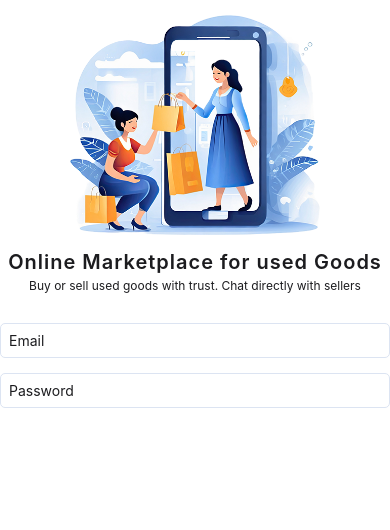
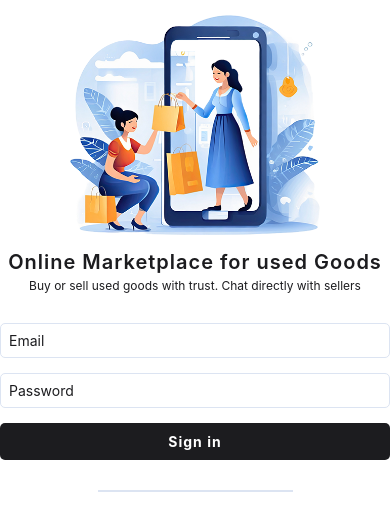
Before and after one commit to TiagoRaimundi/smcApp-front, a React Native app: screen /ForgetPassword in a window 390 px wide. Shown: the top 530 px of the page. Built offline with nearby package versions, Linux system fonts and the light colour scheme.

Commit message:
form divider

```diff
--- /dev/null
+++ b/app/ui/AppButton.tsx
@@ -0,0 +1,36 @@
+import colors from '@utils/colors';
+import {FC} from 'react';
+import {View, StyleSheet, Pressable, Text} from 'react-native';
+
+interface Props {
+    title: string;
+    active?: boolean,
+    onPress?():void
+}
+
+const AppButton: FC<Props> = ({title, active = true, onPress}) => {
+  return <Pressable onPress={onPress} style={[styles.button, active ? styles.btnActive : styles.btnDeActive]}>
+    <Text style={styles.title}>{title}</Text>
+  </Pressable>
+ }
+
+ const styles = StyleSheet.create({
+   button: {
+    padding: 10,
+    borderRadius: 5,
+    alignItems: 'center',
+   },
+   btnActive:{
+    backgroundColor: colors.primary
+   },
+   btnDeActive:{
+    backgroundColor: colors.deActive
+   },
+   title:{
+    color: colors.white,
+    fontWeight: '700',
+    letterSpacing: 1
+   }
+})
+
+export default AppButton;
--- /dev/null
+++ b/app/ui/FormDivider.tsx
@@ -0,0 +1,24 @@
+import colors from '@utils/colors';
+import {FC} from 'react';
+import {View, StyleSheet, DimensionValue, ColorValue} from 'react-native';
+
+interface Props {
+  width?: DimensionValue,
+  height?: DimensionValue,
+  backgroundColor?: ColorValue,
+}
+
+const FormDivider: FC<Props> = ({
+  width = '50%', height = 2, backgroundColor = colors.deActive
+}) => {
+  return <View style={[styles.container, {width, height, backgroundColor}]}/>;
+ }
+
+ const styles = StyleSheet.create({
+   container: {
+    alignSelf: 'center',
+    marginVertical: 30
+   }
+})
+
+export default FormDivider;
--- a/app/views/SignIn.tsx
+++ b/app/views/SignIn.tsx
@@ -2,16 +2,13 @@
 import {
   View,
   StyleSheet,
-  Text,
-  Image,
   SafeAreaView,
-  Platform,
-  StatusBar,
-  TextInput,
+  Button,
 } from "react-native";
 import WelcomeHeader from "../ui/WelcomeHeader";
-import colors from "../utils/colors";
 import FormInput from "../ui/FormInput";
+import AppButton from "@ui/AppButton";
+import FormDivider from "@ui/FormDivider";
 
 interface Props {}
 
@@ -22,6 +19,9 @@
       <View style={styles.formContainer}>
         <FormInput placeholder="Email" keyboardType="email-address" autoCapitalize="none"/>
         <FormInput placeholder="Password" secureTextEntry/>
+
+        <AppButton title="Sign in"/>
+        <FormDivider/>
       </View>
     </SafeAreaView>
   );
```
